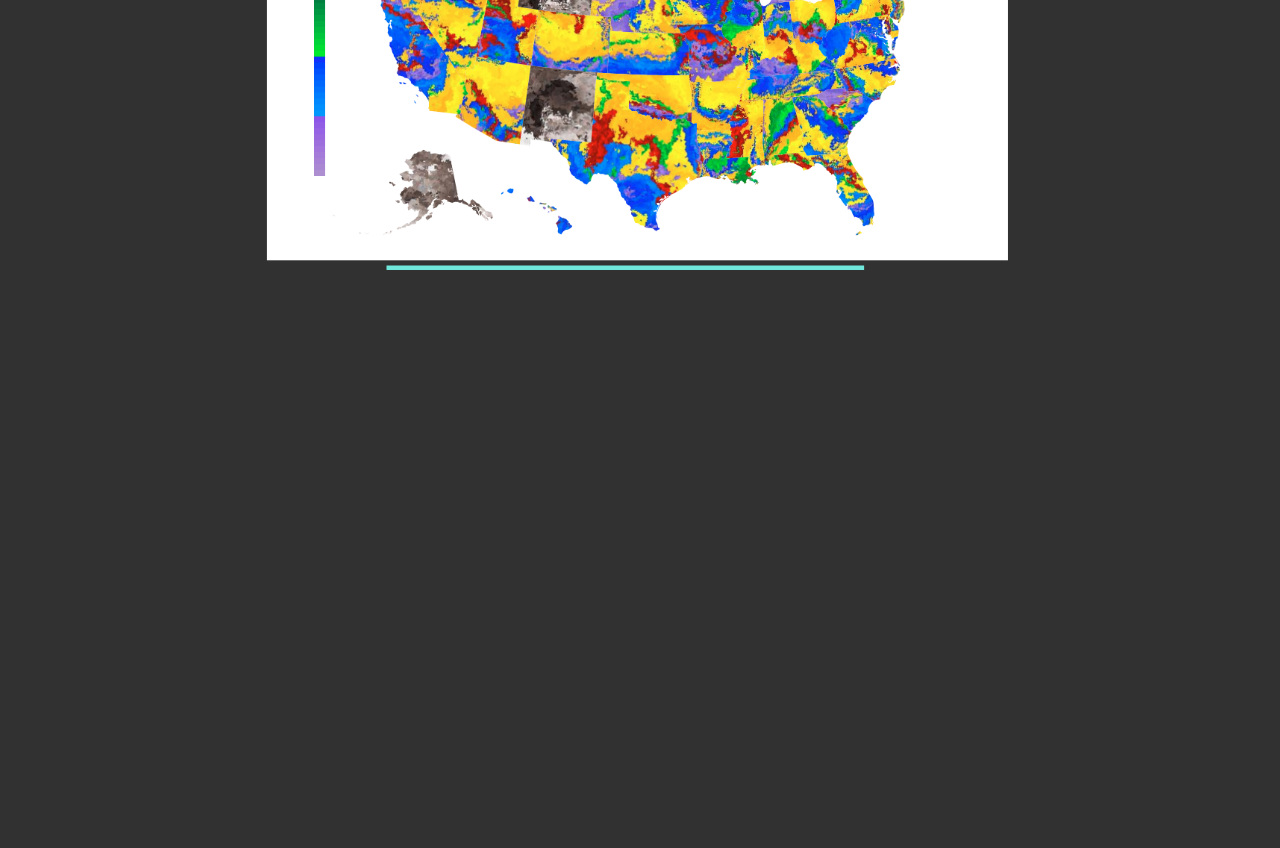
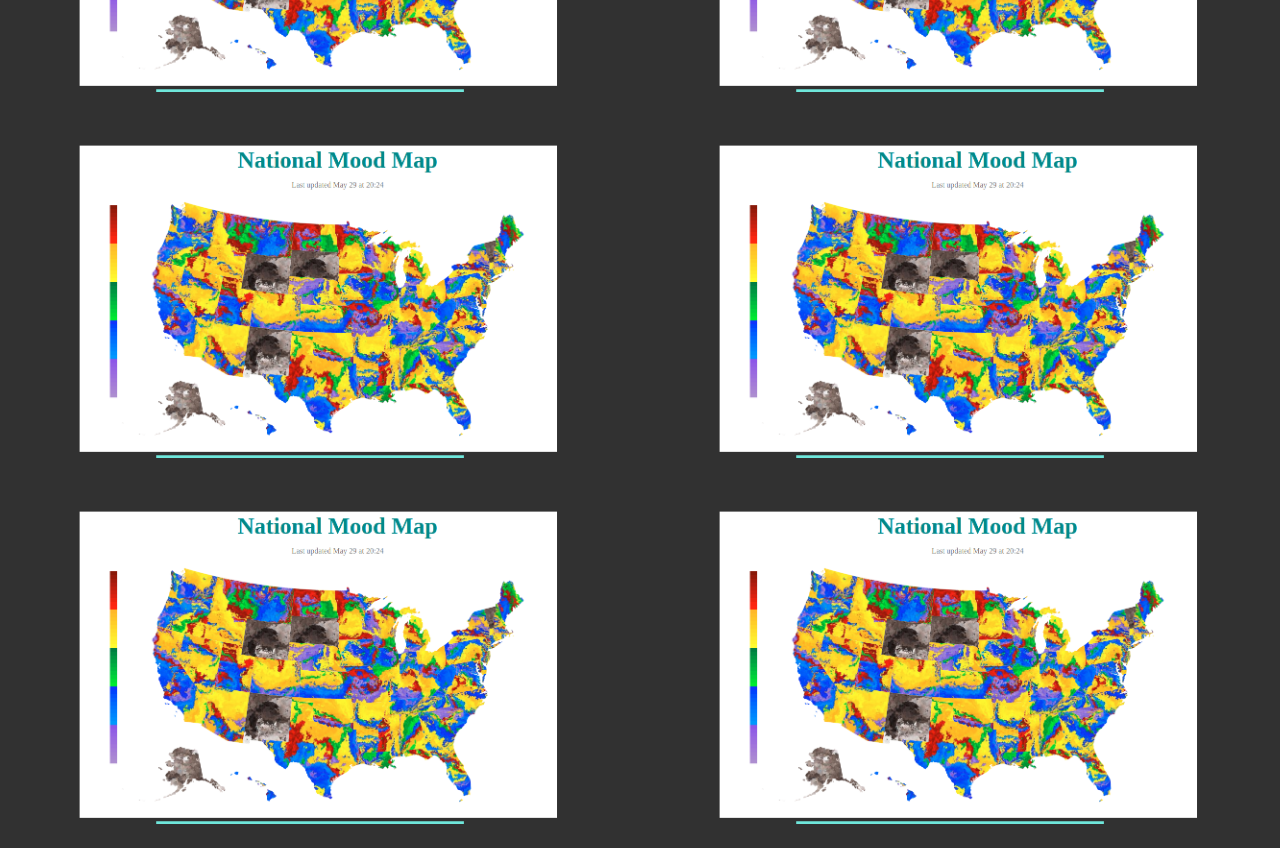
Before and after one commit to ivtpz/stories-in-code, a React (Create React App) app: page / in a window 1280 px wide. Shown: the part 1000-1848 px from the top of the page. Before the commit the page ends 1290 px from the top, so only its background shows below. Built offline with nearby package versions, Linux system fonts and the light colour scheme.

Commit message:
Position previews

```diff
--- a/src/containers/HomePage.js
+++ b/src/containers/HomePage.js
@@ -6,17 +6,29 @@ import Preview from '../components/Preview';
 const styles = {
   container: {
     display: 'flex',
-    flexDirection: 'column',
+    flexDirection: 'row',
+    flexWrap: 'wrap',
+    justifyContent: 'space-around',
     alignItems: 'center'
+  },
+  preview: {
+    flexBasis: 300
   }
 };
 
 class HomePage extends Component {
   render() {
     return (
-      <div style={styles.container}>
+      <div>
         <Background />
+        <div style={styles.container}>
           <Preview />
+          <Preview />
+          <Preview />
+          <Preview />
+          <Preview />
+          <Preview />
+        </div>
       </div>
     );
   }
```
